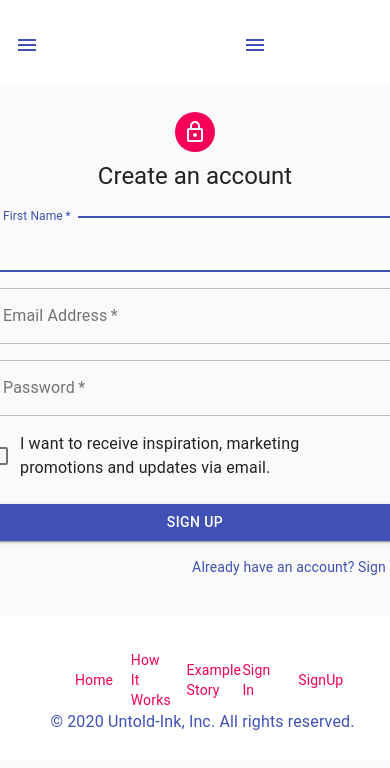
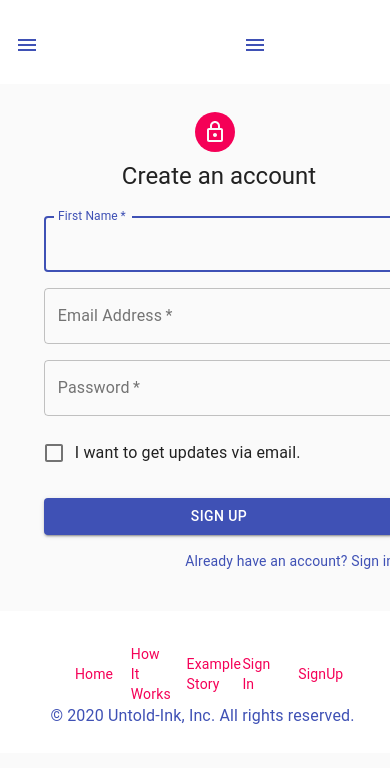
Before and after one commit to milestones95/Untoldv1, a React (Create React App) app: page /signup in a window 390 px wide. Shown: the top 768 px of the page. Built offline with nearby package versions, Linux system fonts and the light colour scheme.

Commit message:
Made the signup pages mobile friendl

```diff
--- a/src/LoginPage.js
+++ b/src/LoginPage.js
@@ -18,7 +18,8 @@ import Footer from "./Footer";
 
 const useStyles = makeStyles(theme => ({
   root: {
-    height: "80%"
+    height: "80%",
+    marginTop: theme.spacing(8),
   },
   paper: {
     margin: theme.spacing(8, 4),
@@ -31,7 +32,7 @@ const useStyles = makeStyles(theme => ({
     backgroundColor: theme.palette.secondary.main
   },
   form: {
-    width: "35%", // Fix IE 11 issue.
+    width: "70%", // Fix IE 11 issue.
     // marginTop: theme.spacing(1)
   },
   submit: {
--- a/src/SignupPage.js
+++ b/src/SignupPage.js
@@ -26,19 +26,26 @@ const useStyles = makeStyles(theme => ({
     marginTop: theme.spacing(8),
     display: "flex",
     flexDirection: "column",
-    alignItems: "center"
+    alignItems: "center",
   },
   avatar: {
     margin: theme.spacing(1),
-    backgroundColor: theme.palette.secondary.main
+    backgroundColor: theme.palette.secondary.main,
+    alignItems: "center",
+    marginLeft: theme.spacing(6),
+  },
+  textUnderAvatar: {
+    alignItems: "center",
+    marginLeft: theme.spacing(6),
   },
   form: {
-    width: "100%", // Fix IE 11 issue.
+    width: "80%", // Fix IE 11 issue.
     marginTop: theme.spacing(3),
+    marginLeft: theme.spacing(6),
   },
   submit: {
     margin: theme.spacing(3, 0, 2)
-  }
+  },
 }));
 
 export default function SignUp() {
@@ -49,18 +56,18 @@ export default function SignUp() {
       <Grid item xs={12}>
       <Navbar />
       </Grid>
-    <Container component="main" maxWidth="xs">
+    <Container component="main">
       <CssBaseline />
       <div className={classes.paper}>
         <Avatar className={classes.avatar}>
           <LockOutlinedIcon />
         </Avatar>
-        <Typography component="h1" variant="h5">
+        <Typography component="h1" variant="h5" className={classes.textUnderAvatar}>
           Create an account
         </Typography>
         <form className={classes.form} noValidate>
           <Grid container spacing={2}>
-            <Grid item xs={12}>
+            <Grid item xs={12} lg={12}>
               <TextField
                 autoComplete="fname"
                 name="firstName"
@@ -72,7 +79,7 @@ export default function SignUp() {
                 autoFocus
               />
             </Grid>
-            <Grid item xs={12}>
+            <Grid item xs={12} lg={12}>
               <TextField
                 variant="outlined"
                 required
@@ -83,7 +90,7 @@ export default function SignUp() {
                 autoComplete="email"
               />
             </Grid>
-            <Grid item xs={12}>
+            <Grid item xs={12} lg={12}>
               <TextField
                 variant="outlined"
                 required
@@ -95,10 +102,10 @@ export default function SignUp() {
                 autoComplete="current-password"
               />
             </Grid>
-            <Grid item xs={12}>
+            <Grid item xs={12} lg={12}>
               <FormControlLabel
                 control={<Checkbox value="allowExtraEmails" color="primary" />}
-                label="I want to receive inspiration, marketing promotions and updates via email."
+                label="I want to get updates via email."
               />
             </Grid>
           </Grid>
@@ -127,3 +134,11 @@ export default function SignUp() {
   </Grid>
   );
 }
+<Grid container column spacing={2}>
+  <Grid item xs={6}>
+    <FormControlLabel
+      control={<Checkbox value="allowExtraEmails" color="primary" />}
+      label="I want to get inspiration, marketing promotions and updates via email."
+    />
+  </Grid>
+</Grid>
```
